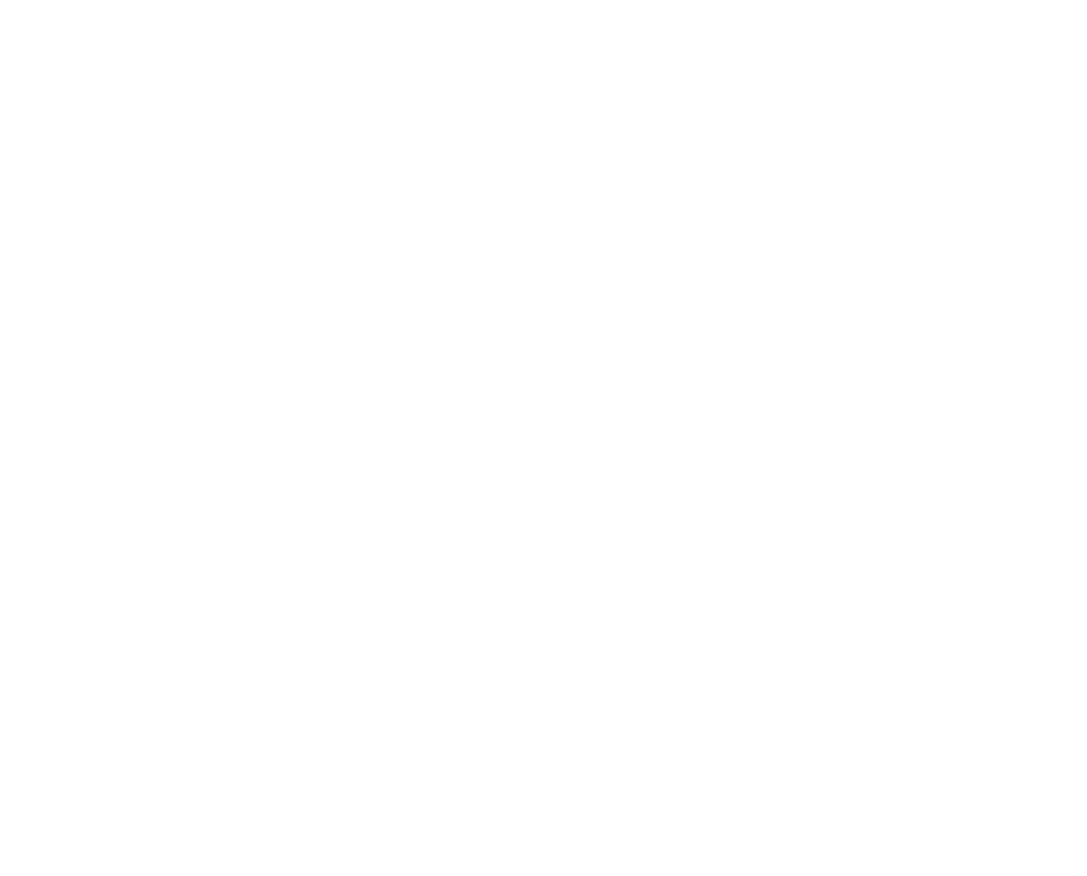
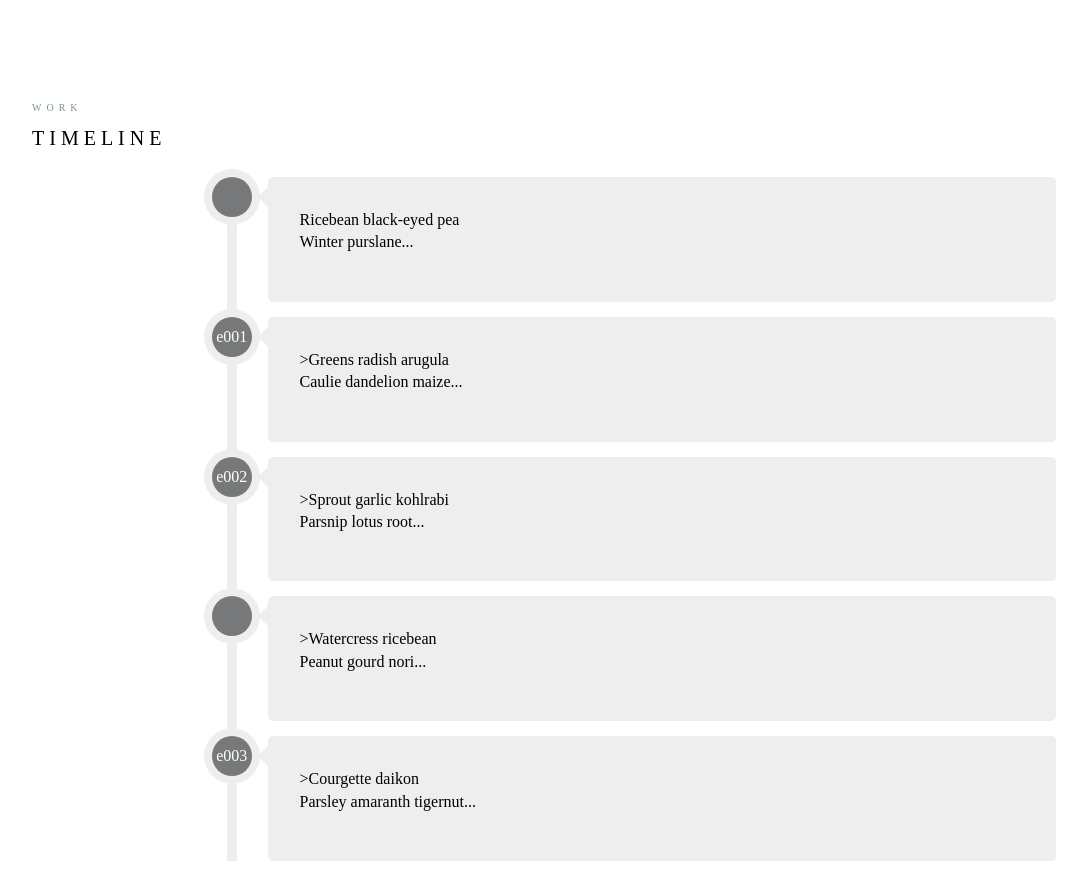
Before and after one commit to Michael1009/me, a React (Create React App) app: page / in a window 1280 px wide. Shown: the part 1890-2766 px from the top of the page, without its empty margins (96-1183 px from the left). Before the commit the page ends 1728 px from the top, so only its background shows below. Built offline with nearby package versions, Linux system fonts and the light colour scheme.

Commit message:
Timeline in progress

```diff
--- a/src/App.js
+++ b/src/App.js
@@ -1,10 +1,8 @@
 import React, { Component } from "react";
 import "./App.css";
-import TopBar from "./components/topbar";
 import SideNav from "./components/sidebar";
-import Projects from "./components/projects";
 import About from "./components/about";
-import Blog from "./components/blog";
+import Timeline from "./components/timeline";
 import Introduction from "./components/introduction";
 import { library } from '@fortawesome/fontawesome-svg-core';
 import { fab } from '@fortawesome/free-brands-svg-icons'
@@ -40,6 +38,7 @@ class App extends Component {
         <Introduction></Introduction>
         <SideNav></SideNav>
         <About></About>
+        <Timeline></Timeline>
 
         {/*  */}
 
--- a/src/components/about.jsx
+++ b/src/components/about.jsx
@@ -11,6 +11,7 @@ class About extends Component {
   render() {
     return (
       <div className="about">
+        <div className="text">
             <Fade>
             <div className="heading"> ABOUT ME </div>
             <div className="subheading"> WHO AM I? </div>
@@ -39,6 +40,14 @@ class About extends Component {
                 </div>
             </div>
             </Fade>
+
+        </div>
+
+       <br/>
+       <br/>
+       <br/>
+       <br/>
+
 
         <div className="heading"> EXPERIENCE </div>
         <div className="subheading"> WHAT AM I GOOD AT? </div>
--- a/src/components/css/about.css
+++ b/src/components/css/about.css
@@ -8,9 +8,15 @@
     font-family: 'Roboto Slab', serif;
 }
 
+.about .text {
+    padding-left: 256px;
+    padding-right: 256px;
+
+}
+
 .about .heading {
     letter-spacing: 5px;
-    color: #a78484;
+    color: #78909c;
     font-size: 10px;
     padding-bottom: 8px;
     padding-top: 70px;
--- a/src/components/css/introduction.css
+++ b/src/components/css/introduction.css
@@ -20,7 +20,7 @@
     font-size: 32px;
     height: 90px;
 
-    font-family: 'Roboto Slab', serif;
+    font-family: "Quicksand", Arial, sans-serif;
 
     width: 40%;
     top: 30%;
@@ -54,29 +54,13 @@
     transform: translate(-50%, -50%);
     z-index: 2;
 
-    padding: 10px;
+    padding-top: 20px;
+    padding-left: 24px;
 }
 
 .activities_header {
-    text-decoration: underline;
-    text-align: center;
-    font-size: 24px;
-    font-family: 'Roboto Slab', serif;
+    font-family: "Quicksand", Arial, sans-serif;
+
+    text-align: left;
+    font-size: 20px;
 }
-
-.test {
-    display: block;
-  width: 40px;
-  height: 40px;
-  background: #2c98f0;
-  -webkit-border-radius: 50%;
-  -moz-border-radius: 50%;
-  -ms-border-radius: 50%;
-  border-radius: 50%;
-  text-align: center;
-  -moz-box-shadow: 0 0 0 5px #f2f3f7;
-  -webkit-box-shadow: 0 0 0 5px #f2f3f7;
-  box-shadow: 0 0 0 5px #f2f3f7;
-  line-height: 40px;
-  float: left;
-}
--- /dev/null
+++ b/src/components/css/timeline.css
@@ -0,0 +1,208 @@
+/* @font-face {
+	font-family: 'ecoico';
+	src:url('../fonts/timelineicons/ecoico.eot');
+	src:url('../fonts/timelineicons/ecoico.eot?#iefix') format('embedded-opentype'),
+		url('../fonts/timelineicons/ecoico.woff') format('woff'),
+		url('../fonts/timelineicons/ecoico.ttf') format('truetype'),
+		url('../fonts/timelineicons/ecoico.svg#ecoico') format('svg');
+	font-weight: normal;
+	font-style: normal;
+} Made with http://icomoon.io/ */
+.timeline {
+    float: center;
+    padding-left: 128px;
+    padding-right: 128px;
+    font-family: 'Roboto Slab', serif;
+}
+
+.timeline .heading {
+    letter-spacing: 5px;
+    color: #78909c;
+    font-size: 10px;
+    padding-bottom: 8px;
+    padding-top: 70px;
+}
+
+.timeline .subheading {
+    letter-spacing: 5px;
+    color: black;
+    font-size: 20px;
+    padding-bottom: 16px;
+
+}
+
+
+.cbp_tmtimeline {
+	margin: 8px 0 0 0;
+	padding: 0;
+	list-style: none;
+	position: relative;
+}
+
+/* The line */
+.cbp_tmtimeline:before {
+	content: '';
+	position: absolute;
+	top: 0;
+	bottom: 0;
+	width: 10px;
+	background: #eeeeee;
+	left: 20%;
+	margin-left: -10px;
+}
+
+.cbp_tmtimeline > li {
+	position: relative;
+}
+
+/* The date/time */
+.cbp_tmtimeline > li .cbp_tmtime {
+	display: block;
+	width: 25%;
+	position: absolute;
+}
+
+.cbp_tmtimeline > li .cbp_tmtime span {
+	display: block;
+	text-align: right;
+}
+
+.cbp_tmtimeline > li .cbp_tmtime span:first-child {
+	color: #b0bec5;
+}
+
+.cbp_tmtimeline > li .cbp_tmtime span:last-child {
+	color: #b0bec5;
+}
+
+.cbp_tmtimeline > li:nth-child(odd) .cbp_tmtime span:last-child {
+	color: #b0bec5;
+}
+
+/* Right content */
+.cbp_tmtimeline > li .cbp_tmlabel {
+	margin: 0 0 15px 23%;
+	background: #eeeeee;
+	color: black;
+	padding: 2em;
+	line-height: 1.4;
+	position: relative;
+	border-radius: 5px;
+}
+
+.cbp_tmtimeline > li:nth-child(odd) .cbp_tmlabel {
+    background: #eeeeee;
+}
+
+.cbp_tmtimeline > li .cbp_tmlabel title {
+	margin-top: 0px;
+	padding: 0 0px 10px 0;
+	border-bottom: 1px solid rgba(255,255,255,0.4);
+}
+
+/* The triangle */
+.cbp_tmtimeline > li .cbp_tmlabel:after {
+	right: 100%;
+	border: solid transparent;
+	content: " ";
+	height: 0;
+	width: 0;
+	position: absolute;
+	pointer-events: none;
+	border-right-color: #eeeeee;
+	border-width: 10px;
+	top: 10px;
+}
+
+.cbp_tmtimeline > li:nth-child(odd) .cbp_tmlabel:after {
+	border-right-color: #eeeeee;
+}
+
+/* The icons */
+.cbp_tmtimeline > li .cbp_tmicon {
+	width: 40px;
+	height: 40px;
+	font-family: 'ecoico';
+	font-style: normal;
+	font-weight: normal;
+	font-variant: normal;
+	text-transform: none;
+	line-height: 40px;
+	-webkit-font-smoothing: antialiased;
+	position: absolute;
+	color: #fff;
+	background: #767879;
+	border-radius: 50%;
+	box-shadow: 0 0 0 8px #eeeeee;
+	text-align: center;
+	left: 20%;
+	top: 0;
+	margin: 0 0 0 -25px;
+}
+
+.cbp_tmicon-phone:before {
+    font-family: "Font Awesome 5 Free"; font-weight: 900; content: "\f007";
+}
+
+.cbp_tmicon-screen:before {
+	content: "e001";
+}
+
+.cbp_tmicon-mail:before {
+	content: "e002";
+}
+
+.cbp_tmicon-earth:before {
+	content: "e003";
+}
+
+/* Example Media Queries */
+@media screen and (max-width: 65.375em) {
+
+	.cbp_tmtimeline > li .cbp_tmtime span:last-child {
+		font-size: 1.5em;
+	}
+}
+
+@media screen and (max-width: 47.2em) {
+	.cbp_tmtimeline:before {
+		display: none;
+	}
+
+	.cbp_tmtimeline > li .cbp_tmtime {
+		width: 100%;
+		position: relative;
+		padding: 0 0 20px 0;
+	}
+
+	.cbp_tmtimeline > li .cbp_tmtime span {
+		text-align: left;
+	}
+
+	.cbp_tmtimeline > li .cbp_tmlabel {
+		margin: 0 0 30px 0;
+		padding: 1em;
+		font-weight: 400;
+		font-size: 95%;
+	}
+
+	.cbp_tmtimeline > li .cbp_tmlabel:after {
+		right: auto;
+		left: 20px;
+		border-right-color: transparent;
+		border-bottom-color: #3594cb;
+		top: -20px;
+	}
+
+	.cbp_tmtimeline > li:nth-child(odd) .cbp_tmlabel:after {
+		border-right-color: transparent;
+		border-bottom-color: #6cbfee;
+	}
+
+	.cbp_tmtimeline > li .cbp_tmicon {
+		position: relative;
+		float: right;
+		left: auto;
+		margin: -55px 5px 0 0px;
+	}
+}
--- a/src/components/introduction.jsx
+++ b/src/components/introduction.jsx
@@ -25,7 +25,7 @@ class Introduction extends Component {
           <Typist.Delay ms={500} />
 
           <div className="activities">
-            <div className="activities_header">Things I Enjoy in Life</div>
+            <div className="activities_header">Things I enjoy in life...</div>
             <Typist.Delay ms={200} />
             <div>
               <FontAwesomeIcon icon="laptop-code" /> Coding
--- /dev/null
+++ b/src/components/timeline.jsx
@@ -0,0 +1,55 @@
+import React, { Component } from "react";
+import "./css/timeline.css";
+import { FontAwesomeIcon } from "@fortawesome/react-fontawesome";
+
+class Timeline extends Component {
+  render() {
+    return (
+      <div className="timeline">
+
+        <div className="heading"> WORK </div>
+        <div className="subheading"> TIMELINE </div>
+
+        <ul className="cbp_tmtimeline">
+          <li>
+            <div className="cbp_tmicon cbp_tmicon-1" />
+            <div className="cbp_tmlabel">
+              <div className="title">Ricebean black-eyed pea</div>
+              <p>Winter purslane...</p>
+            </div>
+          </li>
+          <li>
+            <div className="cbp_tmicon cbp_tmicon-screen" />
+            <div className="cbp_tmlabel">
+              <div className="title">>Greens radish arugula</div>
+              <p>Caulie dandelion maize...</p>
+            </div>
+          </li>
+          <li>
+            <div className="cbp_tmicon cbp_tmicon-mail" />
+            <div className="cbp_tmlabel">
+              <div className="title">>Sprout garlic kohlrabi</div>
+              <p>Parsnip lotus root...</p>
+            </div>
+          </li>
+          <li>
+            <div className="cbp_tmicon cbp_tmicon-phone" />
+            <div className="cbp_tmlabel">
+              <div className="title">>Watercress ricebean</div>
+              <p>Peanut gourd nori...</p>
+            </div>
+          </li>
+          <li>
+            <div className="cbp_tmicon cbp_tmicon-earth" />
+            <div className="cbp_tmlabel">
+              <div className="title">>Courgette daikon</div>
+              <p>Parsley amaranth tigernut...</p>
+            </div>
+          </li>
+        </ul>
+      </div>
+    );
+  }
+}
+
+export default Timeline;
```
Lines whose indentation alone changed are shown as unchanged.
